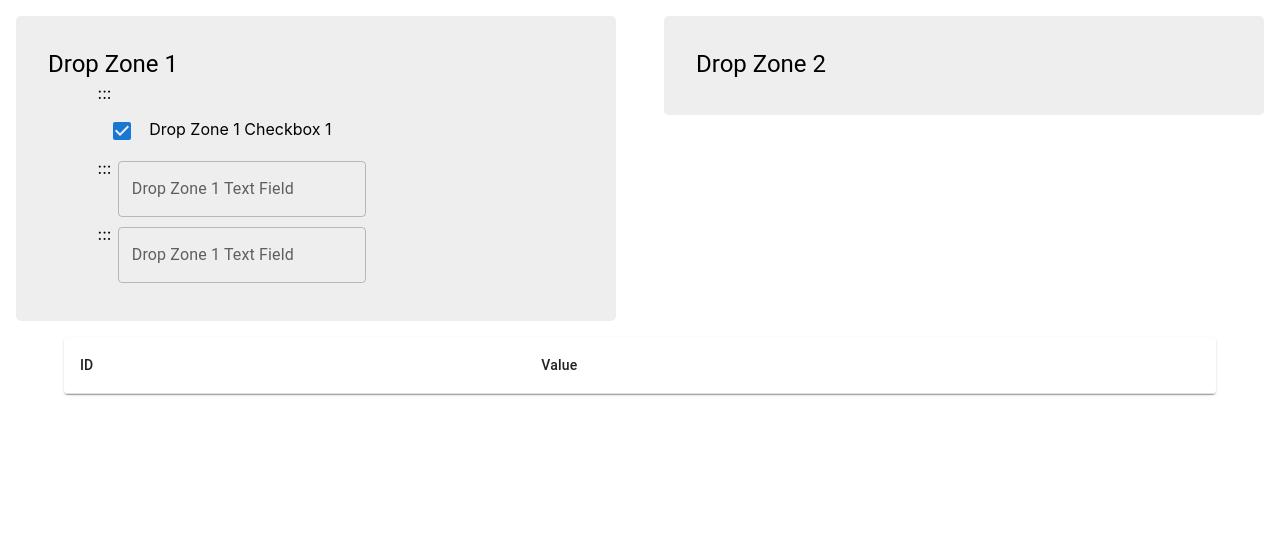
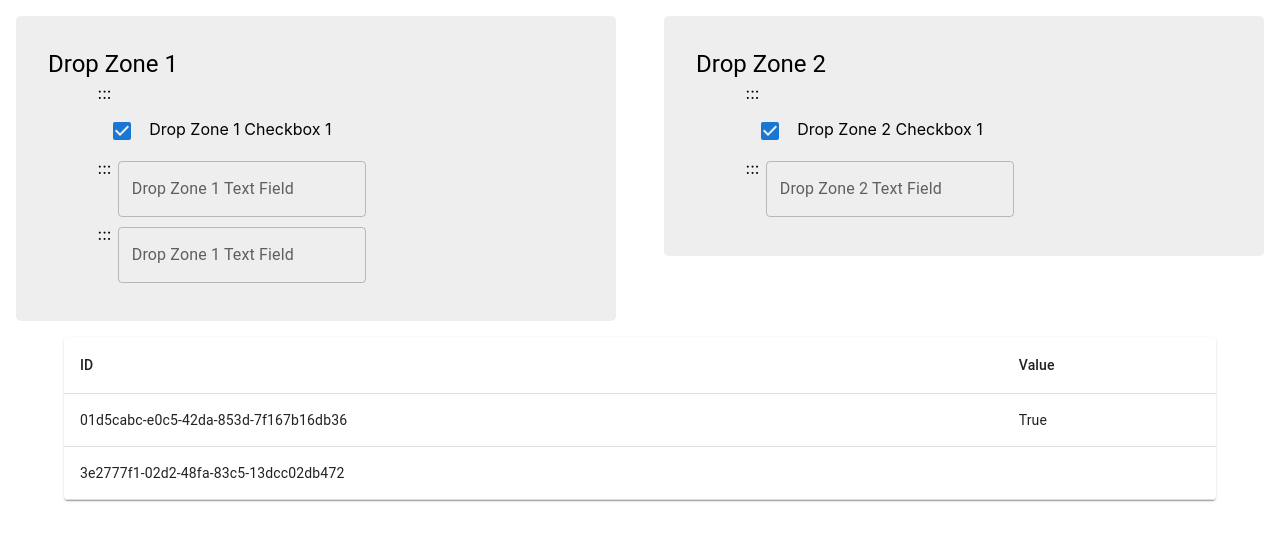
Before and after one commit to theunrealhulk/paytic-test, a React (Create React App) app: page / in a window 1280 px wide. Shown: the top 540 px of the page. Built offline with nearby package versions, Linux system fonts and the light colour scheme.

Commit message:
Allow Drag only if there is more than one item

```diff
--- a/src/App.tsx
+++ b/src/App.tsx
@@ -1,7 +1,7 @@
 import './App.scss';
 import React, { Component, ChangeEvent } from 'react';
 import { Button, Grid, Typography, Checkbox, TextField } from '@mui/material';
-import { DragDropContext, Droppable, Draggable, DropResult } from 'react-beautiful-dnd';
+import { DragDropContext, Droppable, Draggable, DropResult, DragStart } from 'react-beautiful-dnd';
 import { v4 as uuid } from 'uuid';
 import { DropZoneItem } from './components/types';
 import { Table, TableBody, TableCell, TableContainer, TableHead, TableRow, Paper } from '@mui/material';
@@ -38,7 +38,20 @@ class App extends Component<{}, AppState> {
           type: 'text'
         },
       ],
-      dropZone2Items: [],
+      dropZone2Items: [
+        {
+          id: uuid(),
+          position: '1',
+          value: true,
+          type: 'checkBox',
+        },
+        {
+          id: uuid(),
+          position: '2',
+          value: '',
+          type: 'text'
+        },
+      ],
       showTable: true,
     };
   }
@@ -58,6 +71,16 @@ class App extends Component<{}, AppState> {
   handleDragEnd = (result: DropResult) => {
     if (!result.destination) {
       return;
+    }
+
+    if (result.source.droppableId === 'drop-zone-1' && this.state.dropZone1Items.length === 1) {
+      // Return true to cancel the dragging action if there is only one item in DropZone 1
+      return
+    }
+
+    if (result.source.droppableId === 'drop-zone-2' && this.state.dropZone2Items.length === 1) {
+      // Return true to cancel the dragging action if there is only one item in DropZone 2
+      return
     }
 
     const { source, destination } = result;
@@ -159,7 +182,7 @@ render() {
 
   return (
     <div className="app">
-      <DragDropContext onDragEnd={this.handleDragEnd}>
+      <DragDropContext onDragEnd={this.handleDragEnd} >
         <Grid container spacing={2}>
           <Grid item md={6}>
             <Droppable droppableId="drop-zone-1">
```
